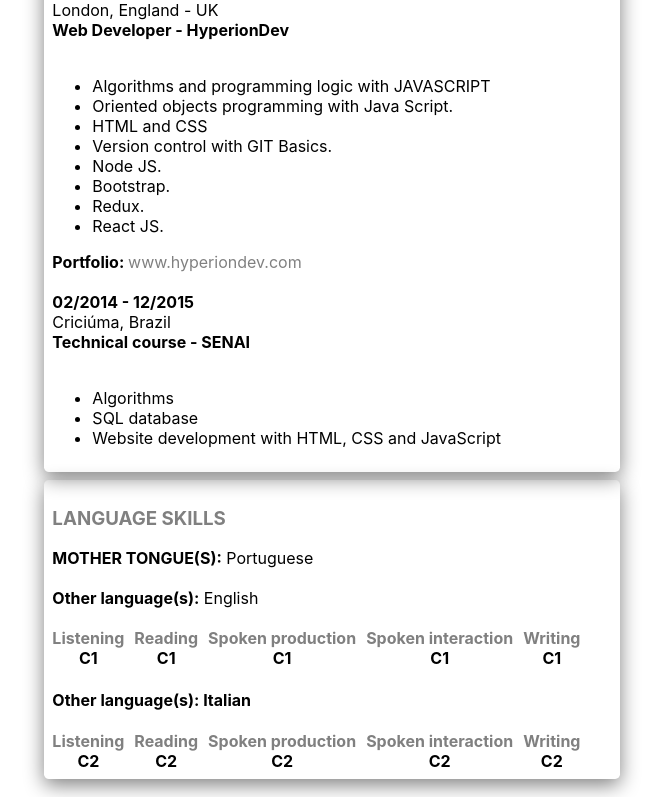
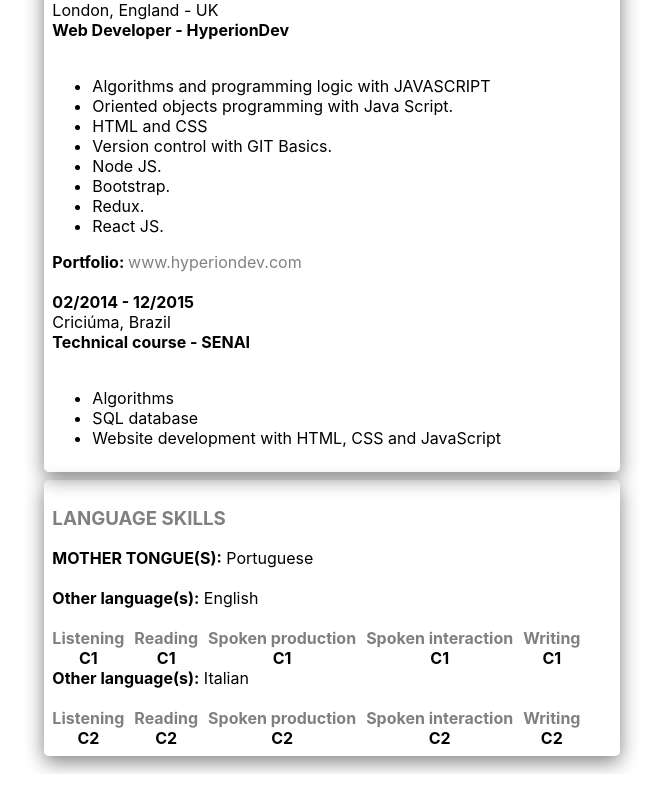
Before and after one commit to MarlonTancredo/My-Cv, a React (Create React App) app: page / in a window 1280 px wide. Shown: the part 567-1364 px from the top of the page, without its empty margins (462-1125 px from the left). After the commit the page ends 1341 px from the top, so only its background shows below. Built offline with nearby package versions, Linux system fonts and the light colour scheme.

Commit message:
refactoring

```diff
--- a/src/components/Content.tsx
+++ b/src/components/Content.tsx
@@ -153,7 +153,9 @@ const Content = () => {
             <S.Skill>C1</S.Skill>
           </S.Language>
         </S.LanguagesSection>
-        <h4>Other language(s): Italian</h4>
+        <S.Paragraph>
+          <strong>Other language(s):</strong> Italian
+        </S.Paragraph>
         <S.LanguagesSection>
           <S.Language>
             Listening
```
